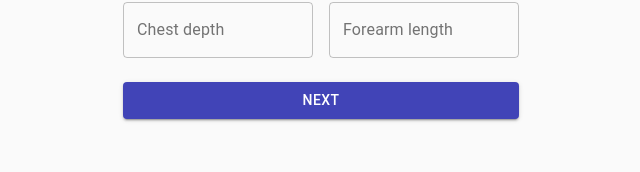
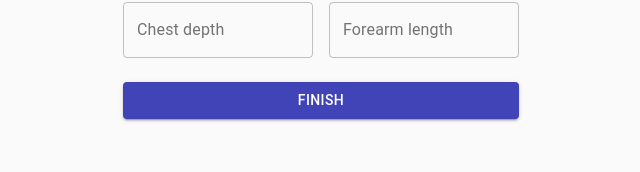
Before and after one commit to grantkee/atp-form, a React (Create React App) app: page /clients/1/equipment/1/measurements in a window 1280 px wide. Shown: the part 1284-1456 px from the top of the page, without its empty margins (319-959 px from the left). Built offline with nearby package versions, Linux system fonts and the light colour scheme.

Commit message:
Measurements button not linking back to dashboard, but final commit to present

```diff
--- a/src/components/ATP_Dashboard/Header2.js
+++ b/src/components/ATP_Dashboard/Header2.js
@@ -77,7 +77,7 @@ export default function ScrollableTabsButtonAuto( props ) {
         </Tabs>
       </AppBar>
       <TabPanel value={value} index={0}>
-        Item 522263
+        <Content clients={props.clients} fetchClients={() => props.fetchClients()}/>
       </TabPanel>
       <TabPanel value={value} index={1}>
         Item Two
--- a/src/components/Measurements.js
+++ b/src/components/Measurements.js
@@ -278,8 +278,9 @@ class Measurements extends Component {
               variant="contained"
               color="primary"
               className={classes.submit}
+              href="/dashboard"
             >
-              Next
+              Finish
             </Button>
           </Link>
         </form>
```
